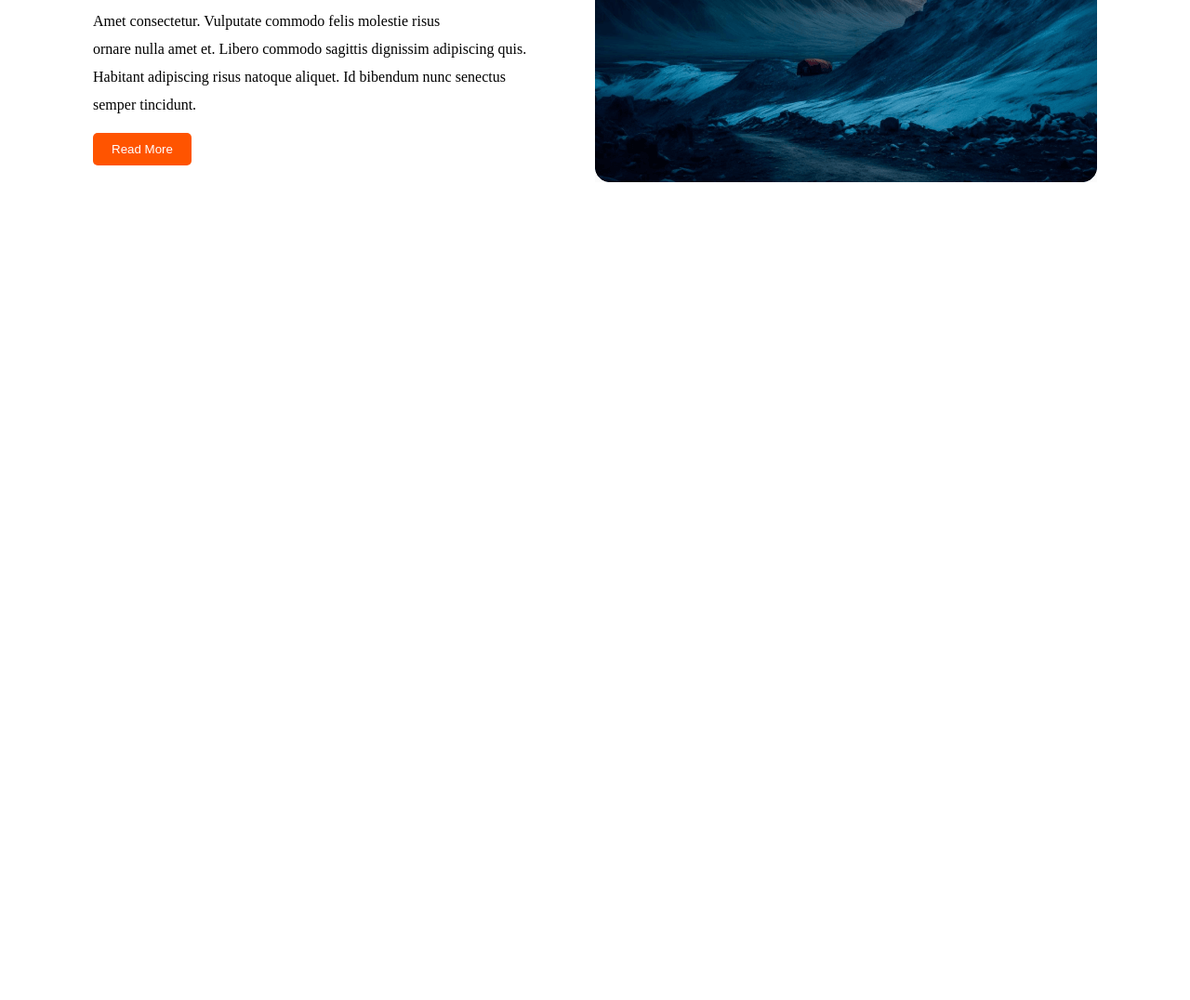
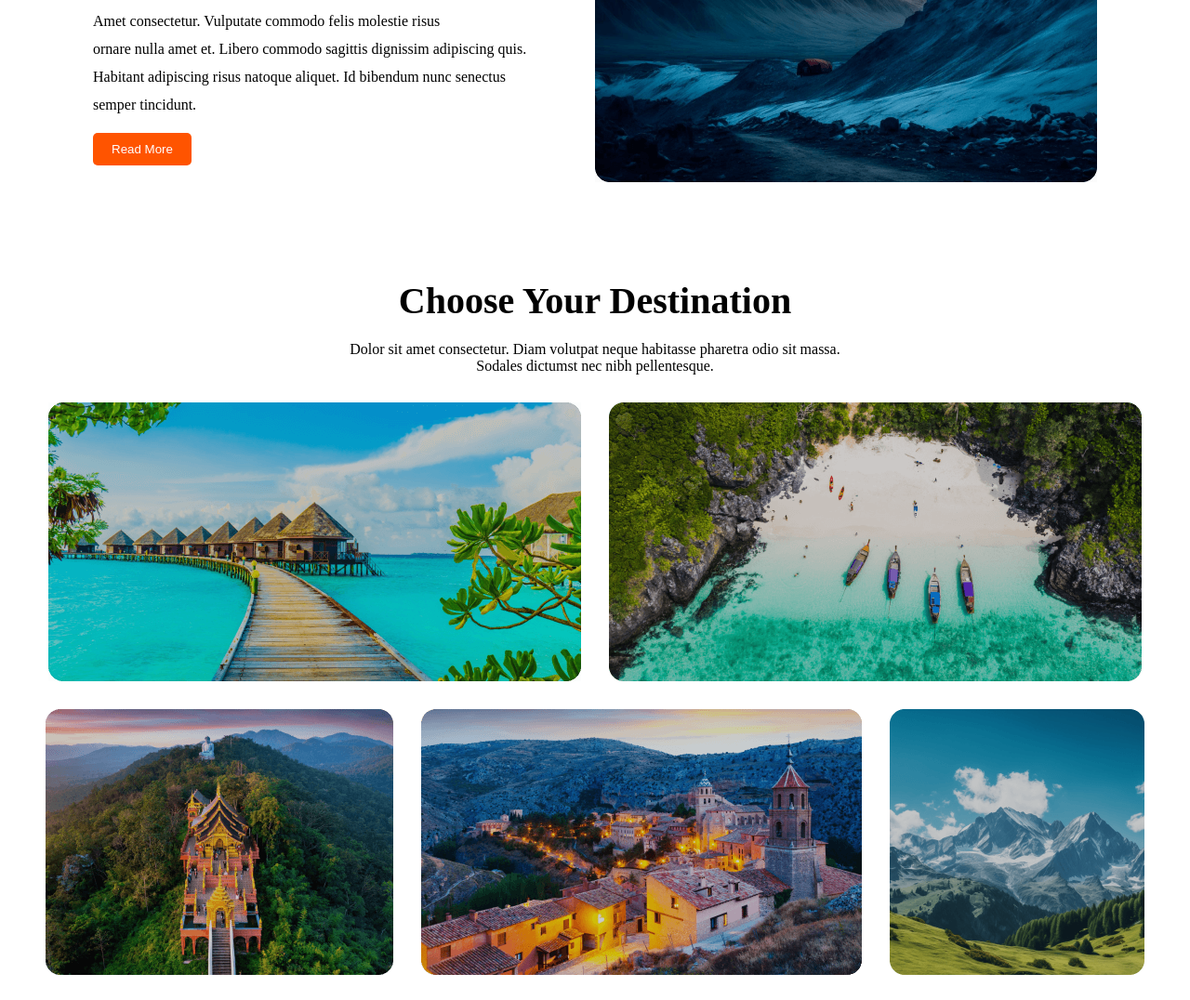
Before and after one commit to MD-Moniruzzaman-Arafat/responsive-html-css-project-2, a plain HTML site: page index.html in a window 1280 px wide. Shown: the part 1112-2188 px from the top of the page at 93% size. Before the commit the page ends 1412 px from the top, so only its background shows below. Drawn offline with Linux system fonts and the light colour scheme.

Commit message:
choose_your_destination section design

```diff
--- a/index.html
+++ b/index.html
@@ -90,6 +90,31 @@
           <img src="./Images/Rectangle 4.png" alt="" />
         </div>
       </section>
+      <section id="choose_your_destination">
+        <div id="choose_your_destination_title">
+          <h1>Choose Your Destination</h1>
+          <p>
+            Dolor sit amet consectetur. Diam volutpat neque habitasse pharetra
+            odio sit massa. <br />
+            Sodales dictumst nec nibh pellentesque.
+          </p>
+        </div>
+        <div id="choose_your_destination_image_container">
+          <div id="choose_your_destination_image1">
+            <img src="./Images/Rectangle 5.png" alt="" />
+            <img src="./Images/Rectangle 8.png" alt="" />
+          </div>
+          <div id="choose_your_destination_image2">
+            <img src="./Images/Rectangle 6.png" alt="" />
+            <img src="./Images/Rectangle 7.png" alt="" />
+            <img src="./Images/Rectangle 9.png" alt="" />
+          </div>
+          <div id="choose_your_destination_image3">
+            <img src="./Images/Rectangle 11.png" alt="" />
+            <img src="./Images/Rectangle 10.png" alt="" />
+          </div>
+        </div>
+      </section>
     </main>
     <footer></footer>
   </body>
--- a/style.css
+++ b/style.css
@@ -113,3 +113,26 @@ select {
   color: white;
   border-radius: 5px;
 }
+
+/* choose_your_destination */
+#choose_your_destination {
+  margin: 100px 0;
+}
+#choose_your_destination_title {
+  text-align: center;
+}
+#choose_your_destination_title h1 {
+  font-size: 40px;
+}
+#choose_your_destination_title p {
+  margin: 20px 0 30px 0;
+}
+
+#choose_your_destination_image1,
+#choose_your_destination_image2,
+#choose_your_destination_image3 {
+  display: flex;
+  justify-content: center;
+  gap: 30px;
+  margin: 30px 0;
+}
```
